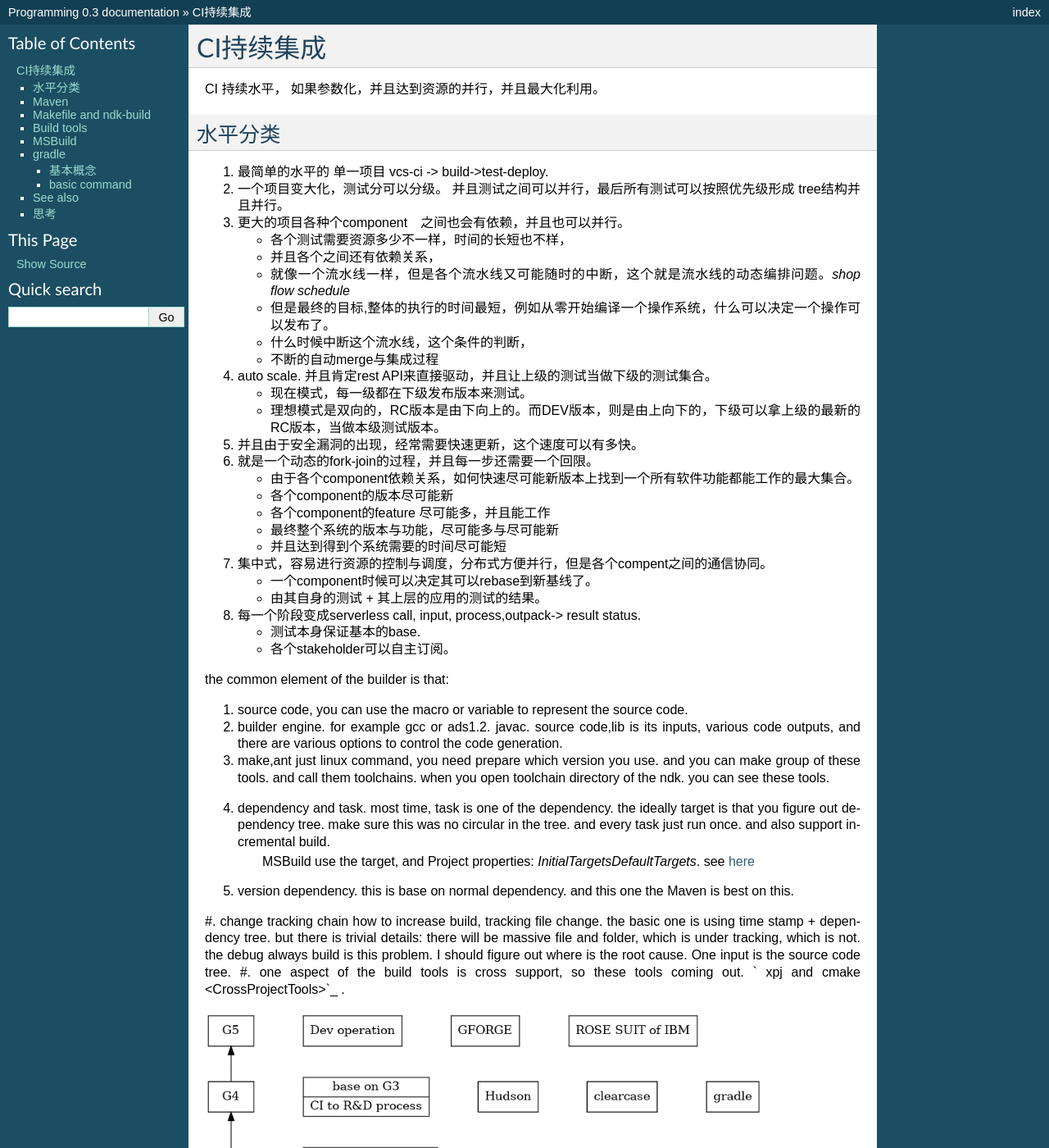
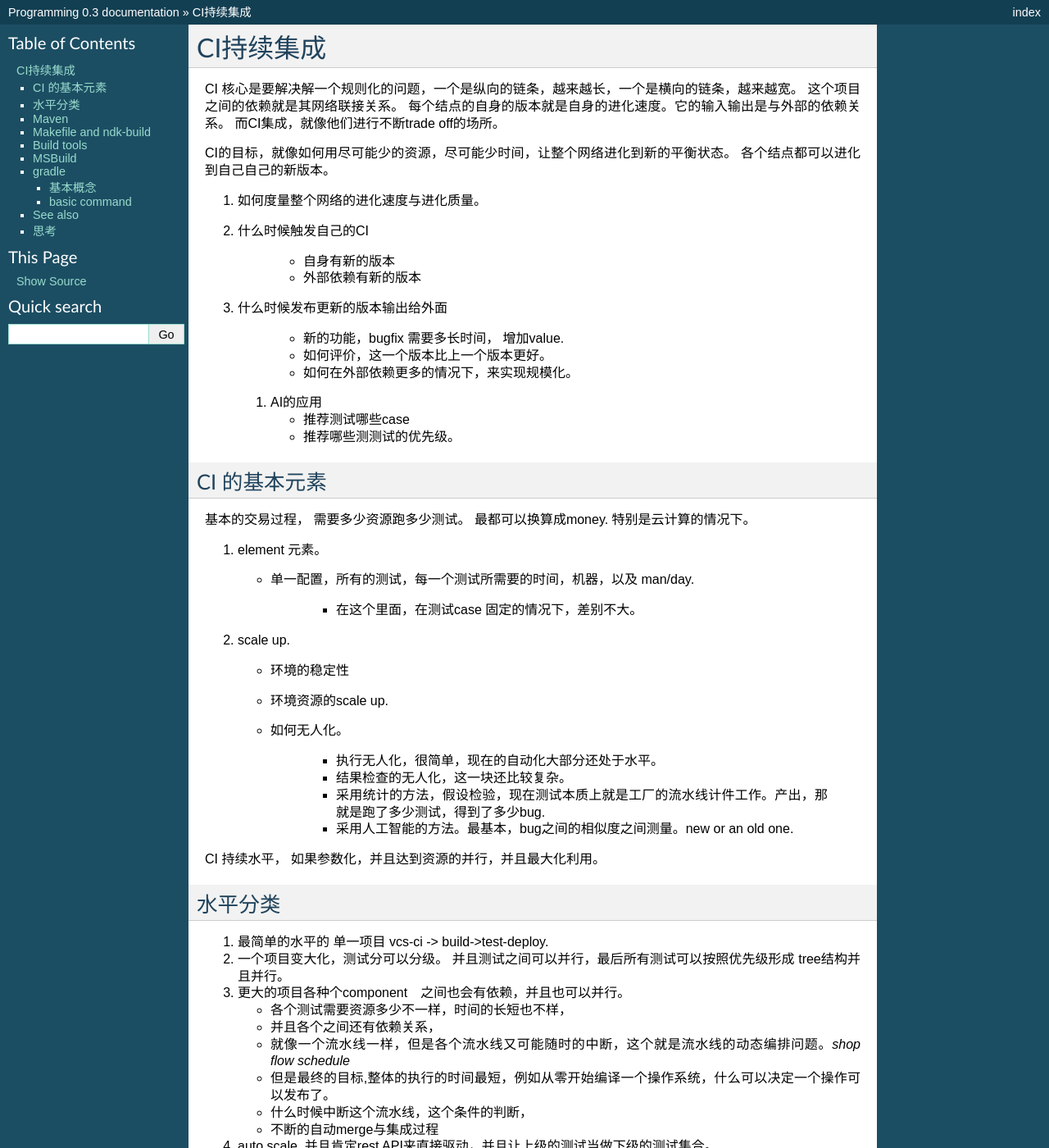
Before and after one commit to gwli/Programming, a Sphinx documentation site: the page built from source/content/Stage_2/ContinuousIntegration.rst, in a window 1280 px wide and 1400 px high. Shown: the whole window at 82% size. Built offline with Sphinx 7.4.7, drawn with Linux system fonts in a browser that asks for light colours.

Commit message:
CI的本质。

```diff
--- a/source/content/Stage_2/ContinuousIntegration.rst
+++ b/source/content/Stage_2/ContinuousIntegration.rst
@@ -1,6 +1,52 @@
 **********
 CI持续集成
 **********
+
+CI 核心是要解决解一个规则化的问题，一个是纵向的链条，越来越长，一个是横向的链条，越来越宽。 这个项目之间的依赖就是其网络联接关系。
+每个结点的自身的版本就是自身的进化速度。它的输入输出是与外部的依赖关系。 而CI集成，就像他们进行不断trade off的场所。
+
+CI的目标，就像如何用尽可能少的资源，尽可能少时间，让整个网络进化到新的平衡状态。 各个结点都可以进化到自己自己的新版本。
+
+#. 如何度量整个网络的进化速度与进化质量。
+#. 什么时候触发自己的CI
+
+    * 自身有新的版本
+    * 外部依赖有新的版本
+
+#. 什么时候发布更新的版本输出给外面
+
+    * 新的功能，bugfix 需要多长时间， 增加value.
+    * 如何评价，这一个版本比上一个版本更好。
+    * 如何在外部依赖更多的情况下，来实现规模化。
+
+
+ #. AI的应用
+
+    * 推荐测试哪些case
+    * 推荐哪些测测试的优先级。
+
+
+CI 的基本元素
+==============
+
+基本的交易过程， 需要多少资源跑多少测试。 最都可以换算成money. 特别是云计算的情况下。
+
+#. element 元素。
+
+   * 单一配置，所有的测试，每一个测试所需要的时间，机器，以及 man/day.
+
+      * 在这个里面，在测试case 固定的情况下，差别不大。
+
+#. scale up.
+
+   * 环境的稳定性
+   * 环境资源的scale up.
+   * 如何无人化。
+
+      * 执行无人化，很简单，现在的自动化大部分还处于水平。
+      * 结果检查的无人化，这一块还比较复杂。
+      * 采用统计的方法，假设检验，现在测试本质上就是工厂的流水线计件工作。产出，那就是跑了多少测试，得到了多少bug.
+      * 采用人工智能的方法。最基本，bug之间的相似度之间测量。new or an old one.
 
 CI 持续水平， 如果参数化，并且达到资源的并行，并且最大化利用。
 
```
